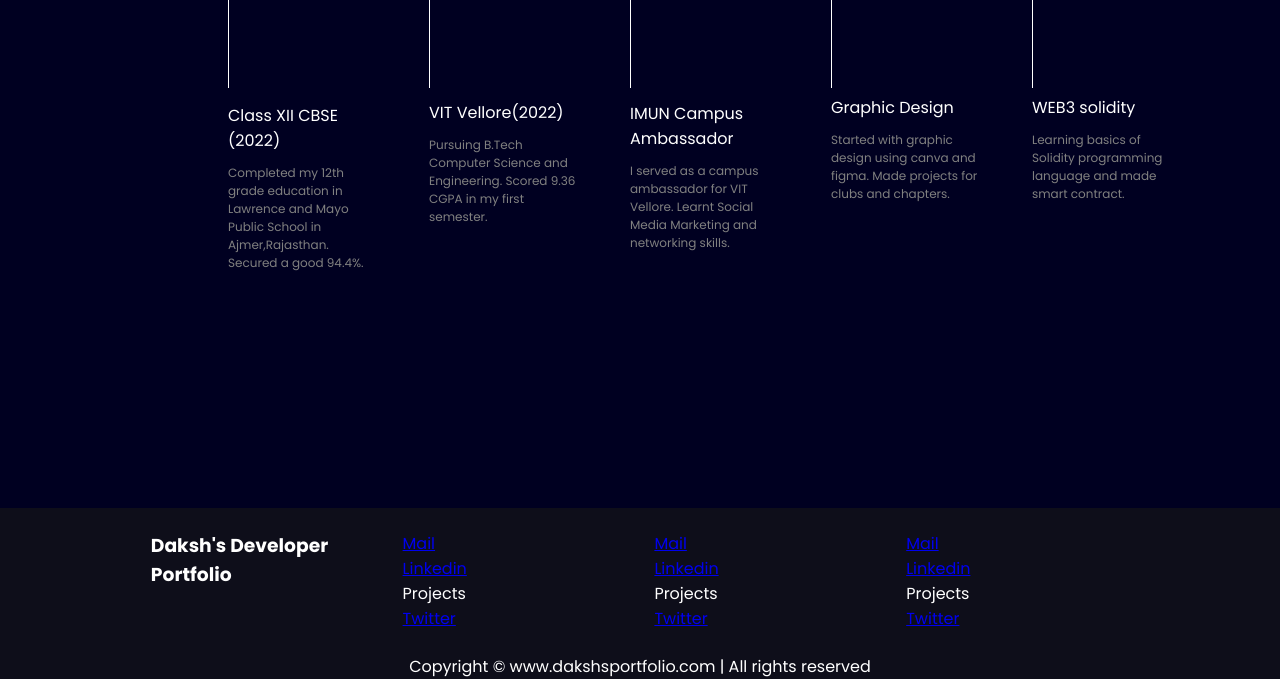
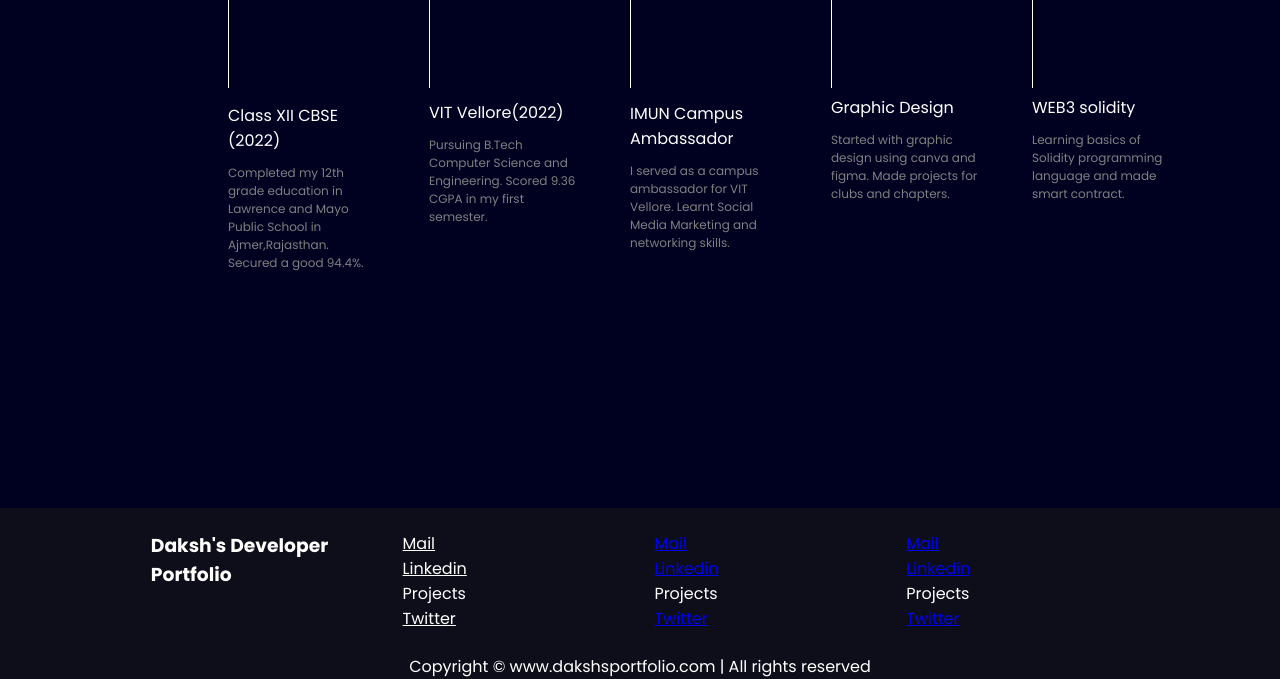
Before and after one commit to Daksh-khandelwal-1495/My-Portfolio, a plain HTML site: page index.html in a window 1280 px wide. Shown: the part 1037-1716 px from the top of the page. Drawn offline with nearby package versions, Linux system fonts and the light colour scheme.

Commit message:
Update style.css
changed the fault color of footer links.

```diff
--- a/style.css
+++ b/style.css
@@ -143,3 +143,6 @@
     color: gray;
     padding: 12px 0;
   }
+.second ul li a{
+    color: white;
+}
```
